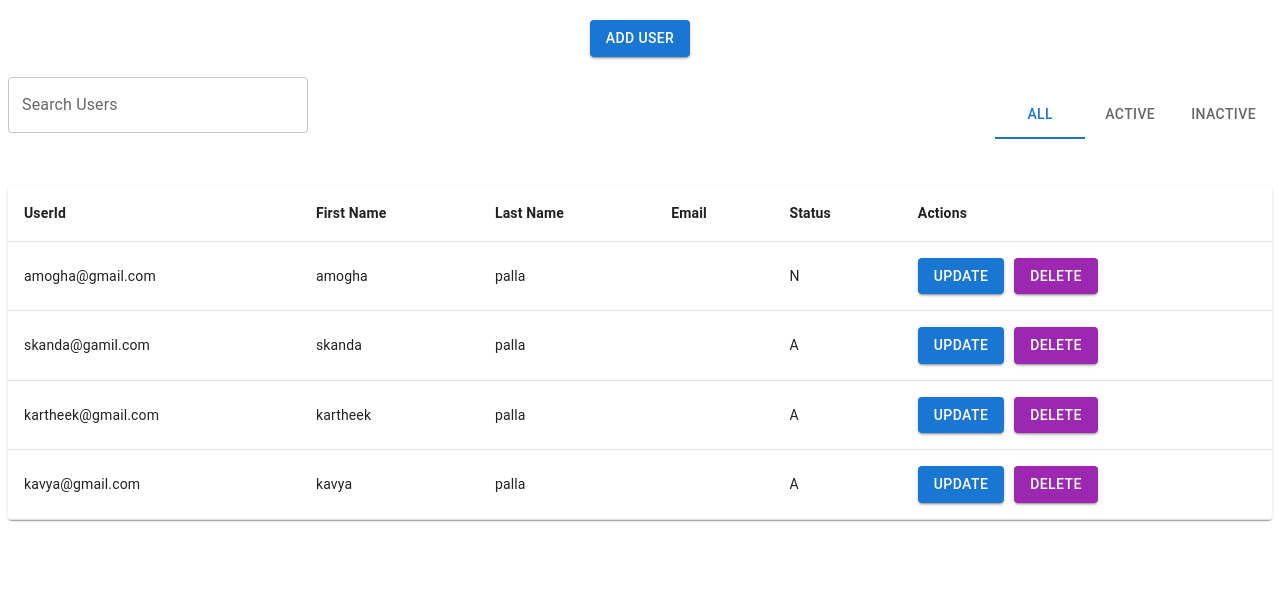
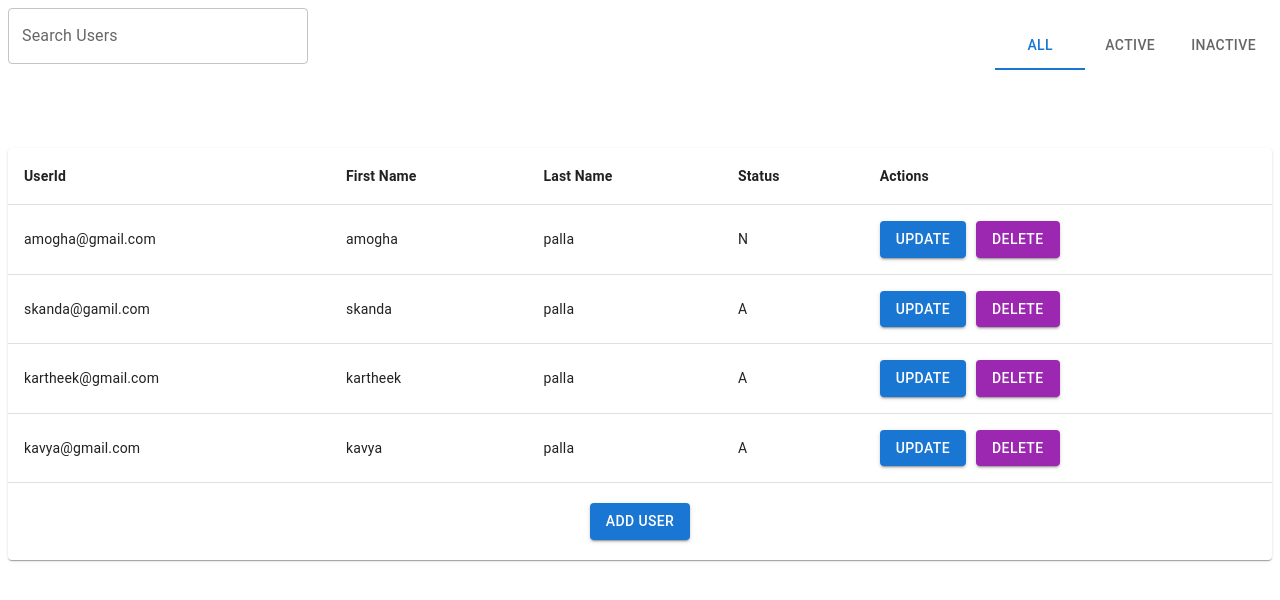
Before and after one commit to kavyasharmapalla/LucidBackup, a React (Create React App) app: page / in a window 1280 px wide. Shown: the top 600 px of the page. Built offline with nearby package versions, Linux system fonts and the light colour scheme.

Commit message:
Changes in position of adduser button

```diff
--- a/src/Dashboard.js
+++ b/src/Dashboard.js
@@ -62,11 +62,7 @@ const Dashboard = () => {
 
     return (
         <>
-            <div style={{ display: "flex", justifyContent: "center", margin: "20px" }}>
-                <Button variant="contained" color="primary" onClick={handleAddUser}>
-                    Add User
-                </Button>
-            </div>
+
             <div style={{ display: "flex", justifyContent: "space-between", alignItems: "center" }}>
                 <div style={{ display: "flex", justifyContent: "center", marginBottom: "20px" }}>
                     <TextField
@@ -83,14 +79,13 @@ const Dashboard = () => {
                     <Tab label="Inactive" />
                 </Tabs>
             </div>
-            <TableContainer component={Paper} sx={{ marginTop: 4 }}>
+            <TableContainer component={Paper} sx={{ marginTop: 8}}>
                 <Table aria-label="user table">
                     <TableHead>
                         <TableRow>
                             <TableCell><strong>UserId</strong></TableCell>
                             <TableCell><strong>First Name</strong></TableCell>
                             <TableCell><strong>Last Name</strong></TableCell>
-                            <TableCell><strong>Email</strong></TableCell>
                             <TableCell><strong>Status</strong></TableCell>
                             <TableCell><strong>Actions</strong></TableCell>
                         </TableRow>
@@ -119,13 +114,7 @@ const Dashboard = () => {
                                         onChange={(e) => handleInputChange(e, 'lastName')}
                                     />
                                 </TableCell>
-                                <TableCell>
-                                    <TextField
-                                        placeholder="Email"
-                                        value={newUser.email}
-                                        onChange={(e) => handleInputChange(e, 'email')}
-                                    />
-                                </TableCell>
+
                                 <TableCell>
                                     <TextField
                                         placeholder="Status"
@@ -148,7 +137,7 @@ const Dashboard = () => {
                                 <TableCell>{user.userId}</TableCell>
                                 <TableCell>{user.firstName}</TableCell>
                                 <TableCell>{user.lastName}</TableCell>
-                                <TableCell>{user.email}</TableCell>
+
                                 <TableCell>{user.status}</TableCell>
                                 <TableCell>
                                     <Button variant="contained" color="primary" onClick={() => setEditUserId(user.userId)}>
@@ -162,6 +151,12 @@ const Dashboard = () => {
                         ))}
                     </TableBody>
                 </Table>
+
+                <div style={{ display: "flex", justifyContent: "center", margin: "20px" }}>
+                <Button variant="contained" color="primary" onClick={handleAddUser}>
+                    Add User
+                </Button>
+            </div>
             </TableContainer>
         </>
     );
```
